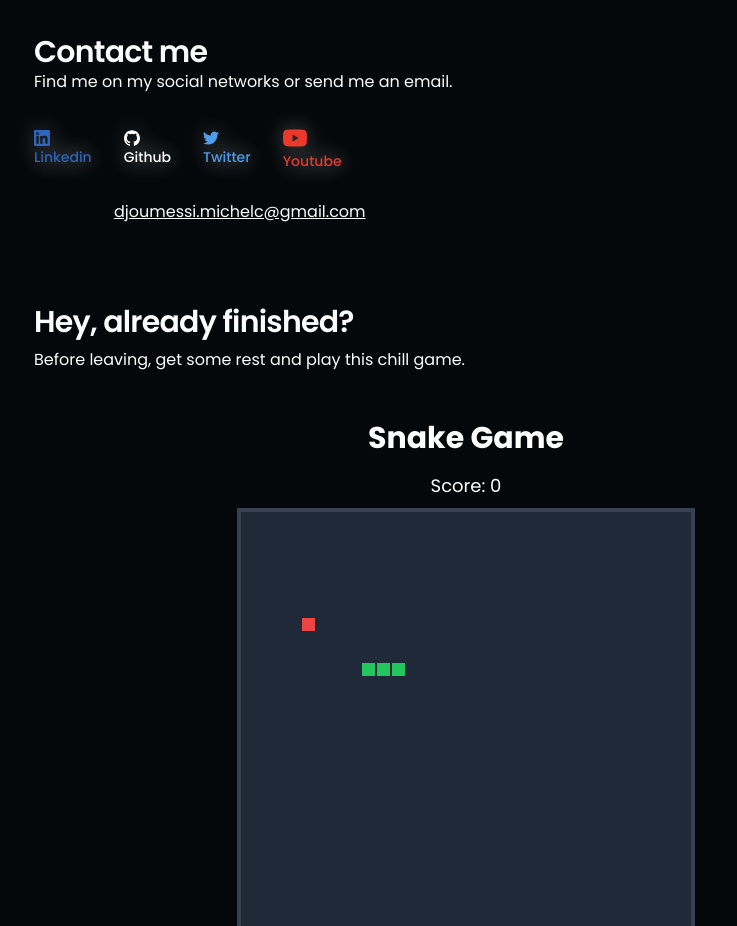
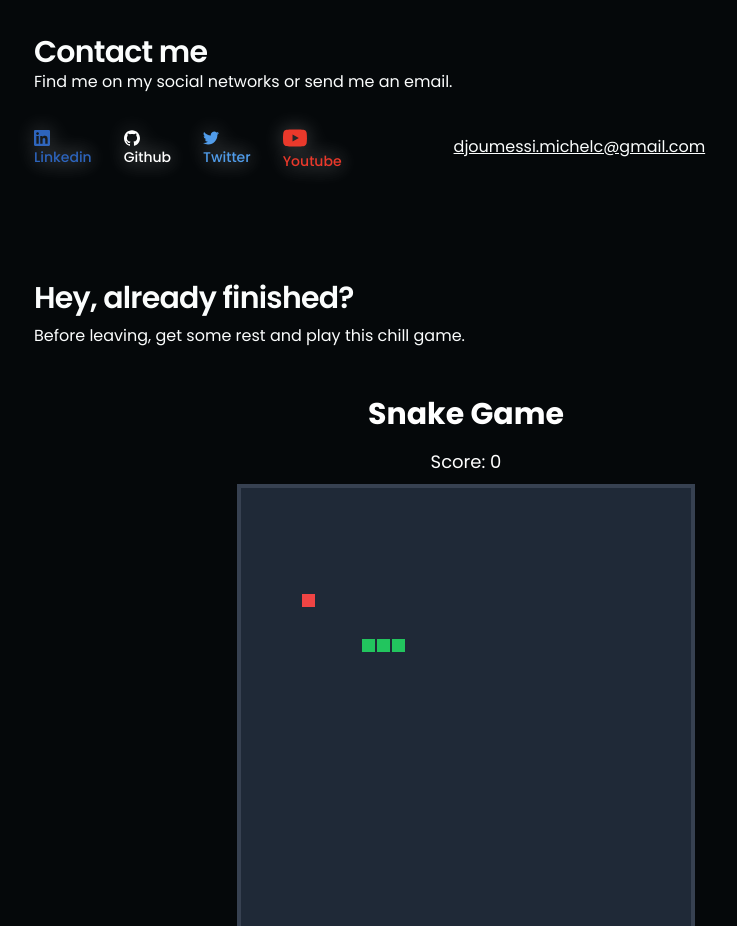
Before and after one commit to michel-DC/Portfolio, a Next.js app: page / in a window 1280 px wide. Shown: the part 2220-3146 px from the top of the page, without its empty margins (174-911 px from the left). Built offline with nearby package versions, Linux system fonts and the light colour scheme; a web font is replaced by a local one.

Commit message:
Refactor ContactMe and Header components for improved layout and responsiveness

```diff
--- a/app/_components/contactMe.tsx
+++ b/app/_components/contactMe.tsx
@@ -13,6 +13,7 @@ export const ContactMe = () => {
         </h2>
         <p>Find me on my social networks or send me an email.</p>
         <div className="flex md:flex-row items-center gap-8 my-8">
+          <div className="flex flex-col md:flex-row items-center gap-8">
             <a
               className="flex flex-col gap-1 hover:scale-110 transition-transform"
               href="https://www.linkedin.com/in/michel-djoumessi-2500b7346/"
@@ -100,12 +101,13 @@ export const ContactMe = () => {
               </p>
             </a>
           </div>
-        <div className="mt-8 md:mt-0 md:ml-20 md:order-2 order-1">
+          <div className="mt-8 md:mt-0 md:ml-20 order-1 md:order-2">
             <a className="underline" href="mailto:djoumessi.michelc@gmail.com">
               djoumessi.michelc@gmail.com
             </a>
           </div>
         </div>
+      </div>
     </Section>
   );
 };
--- a/app/_components/header.tsx
+++ b/app/_components/header.tsx
@@ -3,7 +3,7 @@ import { Section } from "./ui/section";
 
 export const Header = () => {
   return (
-    <Section className="sticky top-0 mb-14 mx-auto flex w-full max-w-4xl h-20 items-center justify-between px-4 backdrop-blur-xl rounded-md">
+    <Section className="sticky md:sticky top-0 mb-14 mx-auto flex w-full max-w-4xl h-20 items-center justify-between px-4 backdrop-blur-xl rounded-md">
       <div className="flex items-center gap-1">
         <h1 className="text-primary-foreground font-sans font-extrabold mr-4 md:mr-96">
           michel.dev
```
Lines whose indentation alone changed are shown as unchanged.
